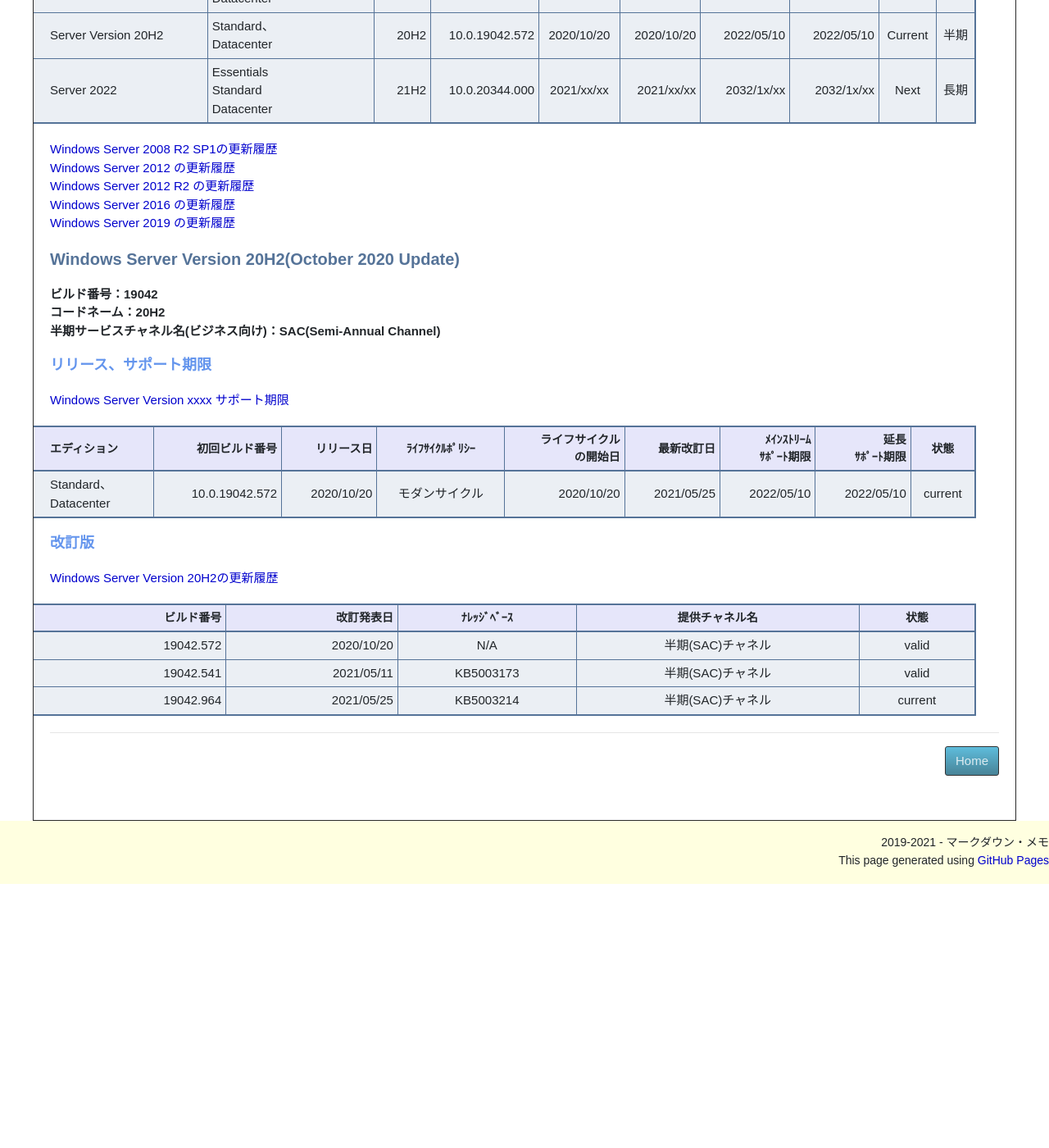
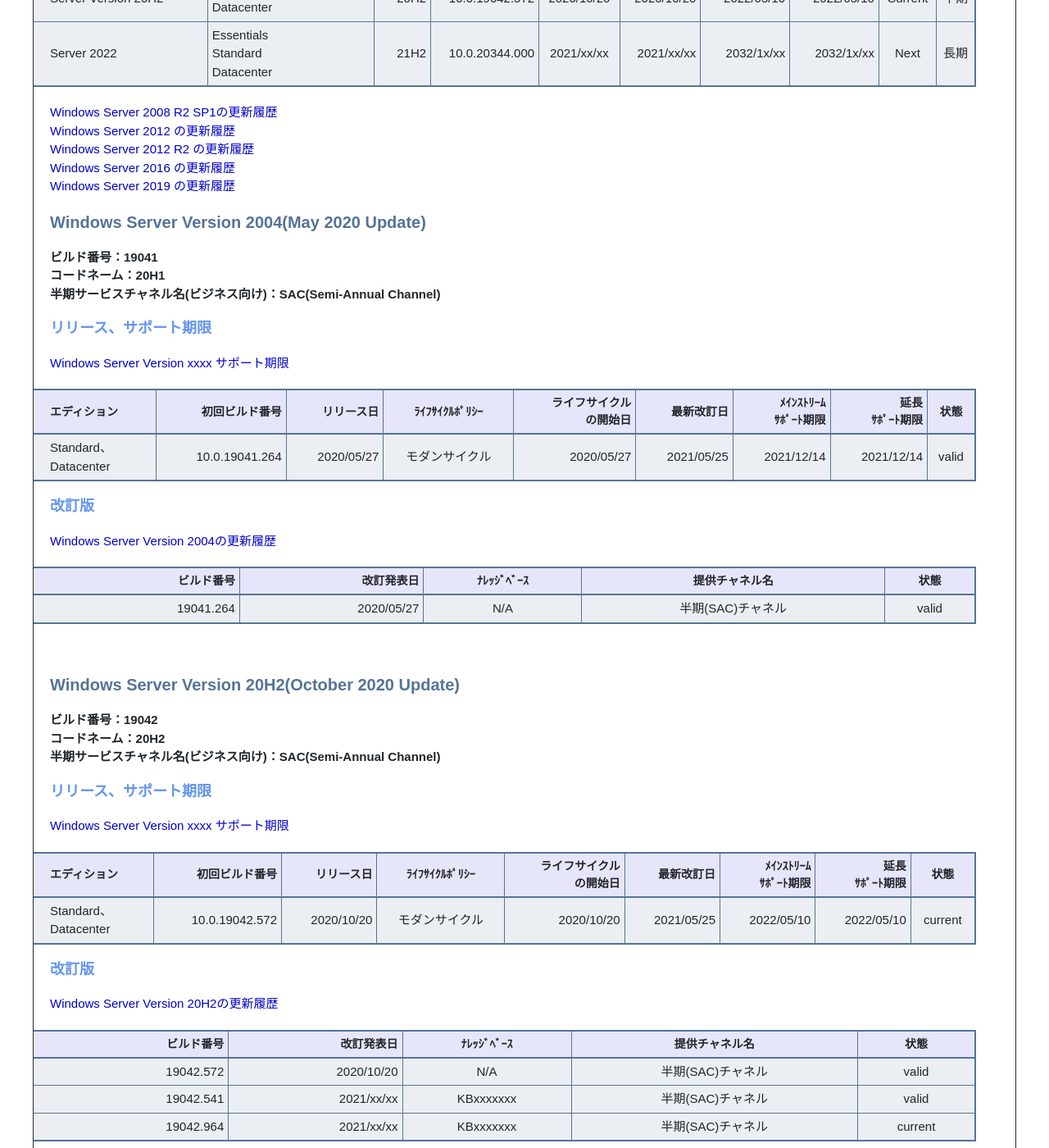
Before and after one commit to fuchu-pheasant01/fuchu-pheasant01.github.io, a Jekyll site: the page built from Contents/Support/MicrosoftOs.md, in a window 1280 px wide and 1400 px high, scrolled down 17140 px. Shown: the whole window at 82% size. Built offline with Jekyll 4.4.1, drawn with Linux system fonts in a browser that asks for light colours; emoji names are drawn with the system emoji font; before the commit the page ends 18278 px from its top, so only the background shows below that; some of the changed text lies outside the part shown.

Commit message:
Win210605

```diff
--- a/Contents/Support/MicrosoftOs.md
+++ b/Contents/Support/MicrosoftOs.md
@@ -539,6 +539,27 @@ Windows Server 2008はWindows Vistaと似ておりその関係でVista ServicePa
 [Windows Server 2016 の更新履歴](https://support.microsoft.com/ja-jp/topic/windows-10-%E3%81%8A%E3%82%88%E3%81%B3-windows-server-2016-%E3%81%AE%E6%9B%B4%E6%96%B0%E5%B1%A5%E6%AD%B4-4acfbc84-a290-1b54-536a-1c0430e9f3fd)
 [Windows Server 2019 の更新履歴](https://support.microsoft.com/ja-jp/topic/windows-10-%E3%81%8A%E3%82%88%E3%81%B3-windows-server-2019-%E3%81%AE%E6%9B%B4%E6%96%B0%E5%B1%A5%E6%AD%B4-725fc2e1-4443-6831-a5ca-51ff5cbcb059)
 
+### Windows Server Version 2004(May 2020 Update)
+**ビルド番号：19041**
+**コードネーム：20H1**
+**半期サービスチャネル名(ビジネス向け)：SAC(Semi-Annual Channel)**
+
+#### リリース、サポート期限
+[Windows Server Version xxxx サポート期限](https://docs.microsoft.com/ja-jp/lifecycle/products/windows-server)
+
+| エディション       | 初回ビルド番号 | リリース日 | ﾗｲﾌｻｲｸﾙﾎﾟﾘｼｰ | ライフサイクル<br />の開始日 | 最新改訂日 | ﾒｲﾝｽﾄﾘｰﾑ<br />ｻﾎﾟｰﾄ期限 | 延長<br>ｻﾎﾟｰﾄ期限 | 状態 |
+| :----------------- | -------------: | ---------: |:------------:| ---------: | ---------: | ---------: | ---------: | :-----: |
+|Standard、<br />Datacenter| 10.0.19041.264 | 2020/05/27 |モダンサイクル| 2020/05/27 | 2021/05/25 | 2021/12/14 | 2021/12/14 |  valid  |
+
+#### 改訂版
+[Windows Server Version 2004の更新履歴](https://support.microsoft.com/ja-jp/topic/windows-10-%E3%81%AE%E6%9B%B4%E6%96%B0%E5%B1%A5%E6%AD%B4-24ea91f4-36e7-d8fd-0ddb-d79d9d0cdbda)
+
+| ビルド番号 | 改訂発表日 | ﾅﾚｯｼﾞﾍﾞｰｽ |  提供チャネル名  |  状態   |
+| ---------: | ---------: | :-------: | :--------------: | :-----: |
+| 19041.264  | 2020/05/27 | N/A       |半期(SAC)チャネル |  valid  |
+
+<br />
+
 ### Windows Server Version 20H2(October 2020 Update)
 **ビルド番号：19042**
 **コードネーム：20H2**
@@ -557,7 +578,7 @@ Windows Server 2008はWindows Vistaと似ておりその関係でVista ServicePa
 | ビルド番号 | 改訂発表日 | ﾅﾚｯｼﾞﾍﾞｰｽ |  提供チャネル名  |  状態   |
 | ---------: | ---------: | :-------: | :--------------: | :-----: |
 | 19042.572  | 2020/10/20 | N/A       |半期(SAC)チャネル |  valid  |
-| 19042.541  | 2021/05/11 | KB5003173 |半期(SAC)チャネル |  valid  |
-| 19042.964  | 2021/05/25 | KB5003214 |半期(SAC)チャネル | current |
+| 19042.541  | 2021/xx/xx | KBxxxxxxx |半期(SAC)チャネル |  valid  |
+| 19042.964  | 2021/xx/xx | KBxxxxxxx |半期(SAC)チャネル | current |
 
 * * *
```
Also changed, not shown: other parts of Contents/Support/MicrosoftOs.md (+1 -1 lines).
